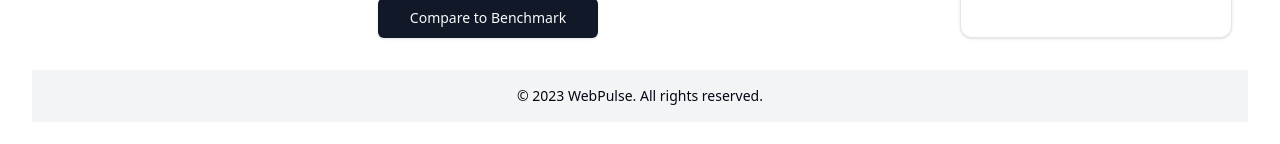
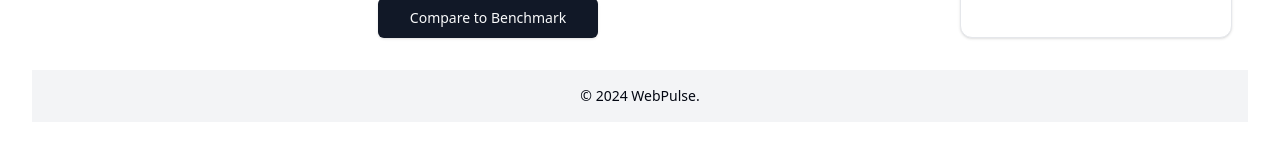
Before and after one commit to Dhyan441/WebPulse, a React (Vite) app in the folder client/: page / in a window 1280 px wide. Shown: the part 804-948 px from the top of the page. Built offline with nearby package versions, Linux system fonts and the light colour scheme.

Commit message:
update footer

```diff
--- a/client/src/App.tsx
+++ b/client/src/App.tsx
@@ -25,7 +25,7 @@ function App() {
         </div>
       </main>
       <footer className="bg-muted py-4 text-center text-sm">
-        © 2023 WebPulse. All rights reserved.
+        © 2024 WebPulse.
       </footer>
     </div>
   )
```
